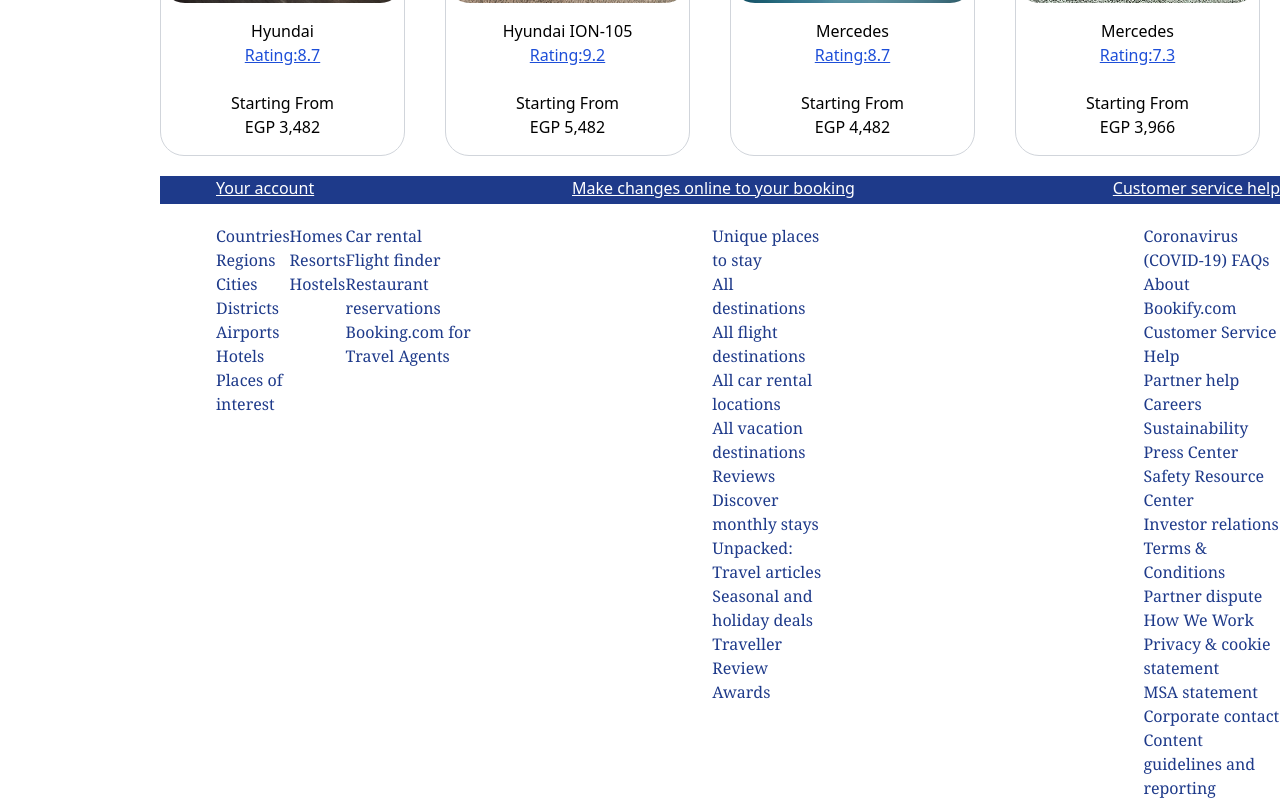
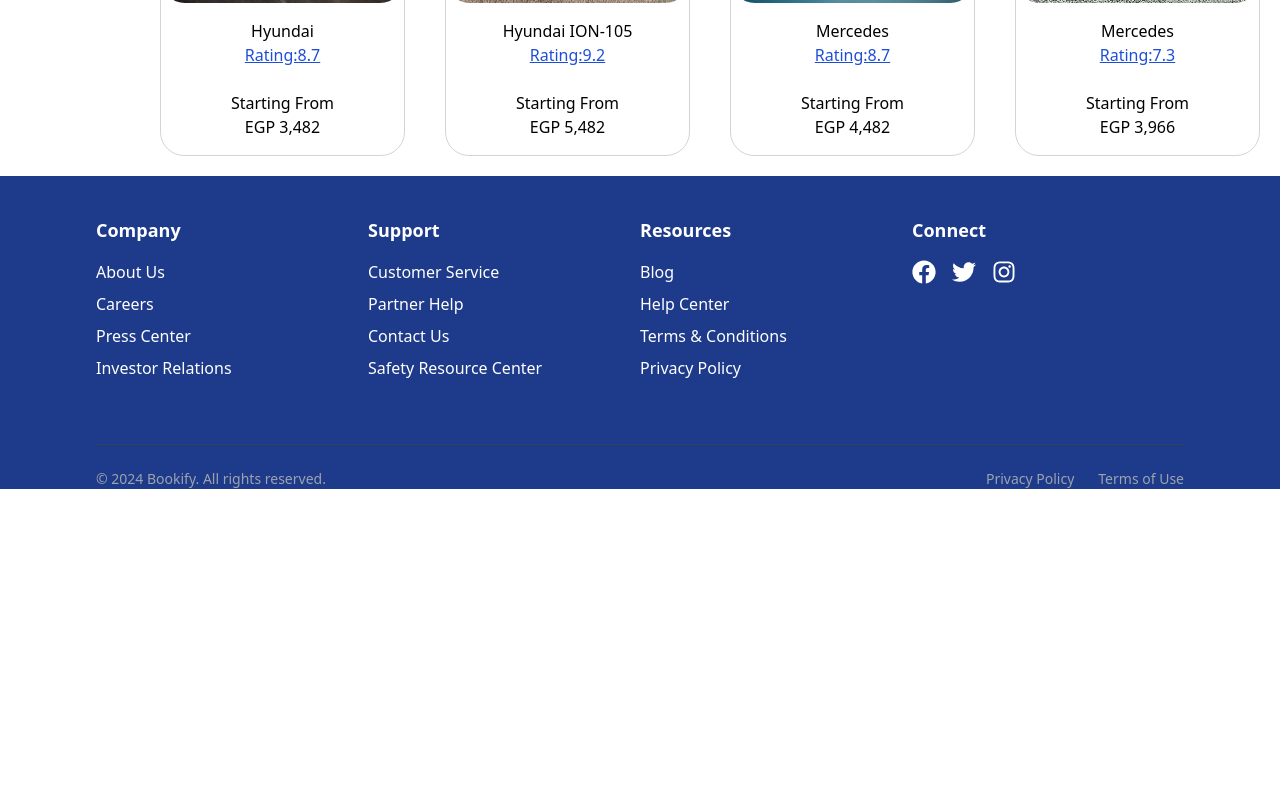
Before and after one commit to AhmedAyman911/Bookify, a React (Vite) app in the folder client/: page / in a window 1280 px wide. Shown: the part 2728-3528 px from the top of the page. After the commit the page ends 3217 px from the top, so only its background shows below. Built offline with nearby package versions, Linux system fonts and the light colour scheme; a web font is replaced by a local one.

Commit message:
deep minds footer

```diff
--- a/client/src/components/home/Home.jsx
+++ b/client/src/components/home/Home.jsx
@@ -16,6 +16,7 @@
 import car2Image from "../../assets/car2.webp";
 import car4Image from "../../assets/car2.jpeg";
 import car5Image from "../../assets/car5.jpg";
+import { FaFacebook, FaTwitter, FaInstagram } from 'react-icons/fa';
 const Header = () => {
 
 
@@ -62,7 +63,7 @@
                         </div>
                     </div>
 
-            <div className="flex flex-wrap mt-4"style={{ marginLeft: '170px' }}>
+                    <div className="flex flex-wrap mt-4" style={{ marginLeft: '170px' }}>
                         <div className="w-full md:w-1/4 p-2">
                             <div className="border rounded-lg overflow-hidden cursor-pointer relative h-60 transition-transform duration-300 hover:scale-110 hover:border-yellow-500">
                                 <img src={AinSokhnaImage} alt="AinSokhna" className="w-full h-full object-cover" />
@@ -254,75 +255,55 @@
 
 
                 </div>
-
-
-
-<footer id="custom-footer" className="relative">
-    <div id="custom-foot" className="absolute left-0 top-full h-7 w-full bg-blue-900 flex justify-between">
-        <div id="uraccfoot" className="text-white font-medium underline cursor-pointer ml-14">Your account</div>
-        <div id="changesfoot" className="text-white font-medium underline cursor-pointer ml-29">Make changes online to your booking</div>
-        <div id="helpfoot" className="text-white font-medium underline cursor-pointer ml-37">Customer service help</div>
             </div>
-    <div id="custom-foot2" className="absolute left-0 top-full h-60 w-full bg-whitesmoke flex justify-between">
-        <div id="custom-f1" className="text-blue-900 font-serif ml-14">
-            <br/>
-            <br/>
-            Countries<br />
-            Regions<br />
-            Cities<br />
-            Districts<br />
-            Airports<br />
-            Hotels<br />
-            Places of interest
+            <footer className="bg-blue-900 text-white pt-10">
+            <div className="max-w-6xl mx-auto px-4 sm:px-6 lg:px-8">
+                <div className="flex flex-wrap justify-between">
+                    <div className="w-full sm:w-1/2 lg:w-1/4 mb-6">
+                        <h4 className="text-lg font-semibold mb-4">Company</h4>
+                        <ul className="space-y-2">
+                            <li><a href="#" className="hover:underline">About Us</a></li>
+                            <li><a href="#" className="hover:underline">Careers</a></li>
+                            <li><a href="#" className="hover:underline">Press Center</a></li>
+                            <li><a href="#" className="hover:underline">Investor Relations</a></li>
+                        </ul>
                     </div>
-        <div id="custom-f2" className="text-blue-900 font-serif ml-30">
-        <br/>
-        <br/>
-            Homes<br />
-            Resorts<br />
-            Hostels
+                    <div className="w-full sm:w-1/2 lg:w-1/4 mb-6">
+                        <h4 className="text-lg font-semibold mb-4">Support</h4>
+                        <ul className="space-y-2">
+                            <li><a href="#" className="hover:underline">Customer Service</a></li>
+                            <li><a href="#" className="hover:underline">Partner Help</a></li>
+                            <li><a href="#" className="hover:underline">Contact Us</a></li>
+                            <li><a href="#" className="hover:underline">Safety Resource Center</a></li>
+                        </ul>
                     </div>
-        <div id="custom-f3" className="text-blue-900 font-serif ml-41">
-        <br/><br/>Car rental<br />
-            Flight finder<br />
-            Restaurant reservations<br />
-            Booking.com for Travel Agents
+                    <div className="w-full sm:w-1/2 lg:w-1/4 mb-6">
+                        <h4 className="text-lg font-semibold mb-4">Resources</h4>
+                        <ul className="space-y-2">
+                            <li><a href="#" className="hover:underline">Blog</a></li>
+                            <li><a href="#" className="hover:underline">Help Center</a></li>
+                            <li><a href="#" className="hover:underline">Terms & Conditions</a></li>
+                            <li><a href="#" className="hover:underline">Privacy Policy</a></li>
+                        </ul>
                     </div>
-        <div id="custom-f4" className="text-blue-900 font-serif ml-60">
-        <br/><br/>Unique places to stay<br />
-            All destinations<br />
-            All flight destinations<br />
-            All car rental locations<br />
-            All vacation destinations<br />
-            Reviews<br />
-            Discover monthly stays<br />
-            Unpacked: Travel articles<br />
-            Seasonal and holiday deals<br />
-            Traveller Review Awards
-        </div>
-        <div id="custom-f5" className="text-blue-900 font-serif ml-80">
-        <br/><br/> Coronavirus (COVID-19) FAQs<br />
-            About Bookify.com<br />
-            Customer Service Help<br />
-            Partner help<br />
-            Careers<br />
-            Sustainability<br />
-            Press Center<br />
-            Safety Resource Center<br />
-            Investor relations<br />
-            Terms & Conditions<br />
-            Partner dispute<br />
-            How We Work<br />
-            Privacy & cookie statement<br />
-            MSA statement<br />
-            Corporate contact<br />
-            Content guidelines and reporting
+                    <div className="w-full sm:w-1/2 lg:w-1/4 mb-6">
+                        <h4 className="text-lg font-semibold mb-4">Connect</h4>
+                        <ul className="flex space-x-4">
+                            <li><a href="#" className="hover:text-gray-400"><FaFacebook size={24} /></a></li>
+                            <li><a href="#" className="hover:text-gray-400"><FaTwitter size={24} /></a></li>
+                            <li><a href="#" className="hover:text-gray-400"><FaInstagram size={24} /></a></li>
+                        </ul>
                     </div>
                 </div>
-    </footer>
-
-
-        </div></>
+                <div className="flex flex-wrap justify-between items-center mt-10 border-t border-gray-700 pt-6">
+                    <p className="text-gray-400 text-sm">&copy; 2024 Bookify. All rights reserved.</p>
+                    <div className="text-gray-400 text-sm space-x-6">
+                        <a href="#" className="hover:underline">Privacy Policy</a>
+                        <a href="#" className="hover:underline">Terms of Use</a>
+                    </div>
+                </div>
+            </div>
+        </footer></>
     );
 };
 
--- a/client/src/components/payment.jsx
+++ b/client/src/components/payment.jsx
@@ -31,8 +31,6 @@
     const handleSubmit = (e) => {
         e.preventDefault();
         console.log(formData);
-        // Add logic to handle form submission
-        // Example: navigate to a success page
         navigate("/thankyou");
     };
 
```
Lines whose indentation alone changed are shown as unchanged.
